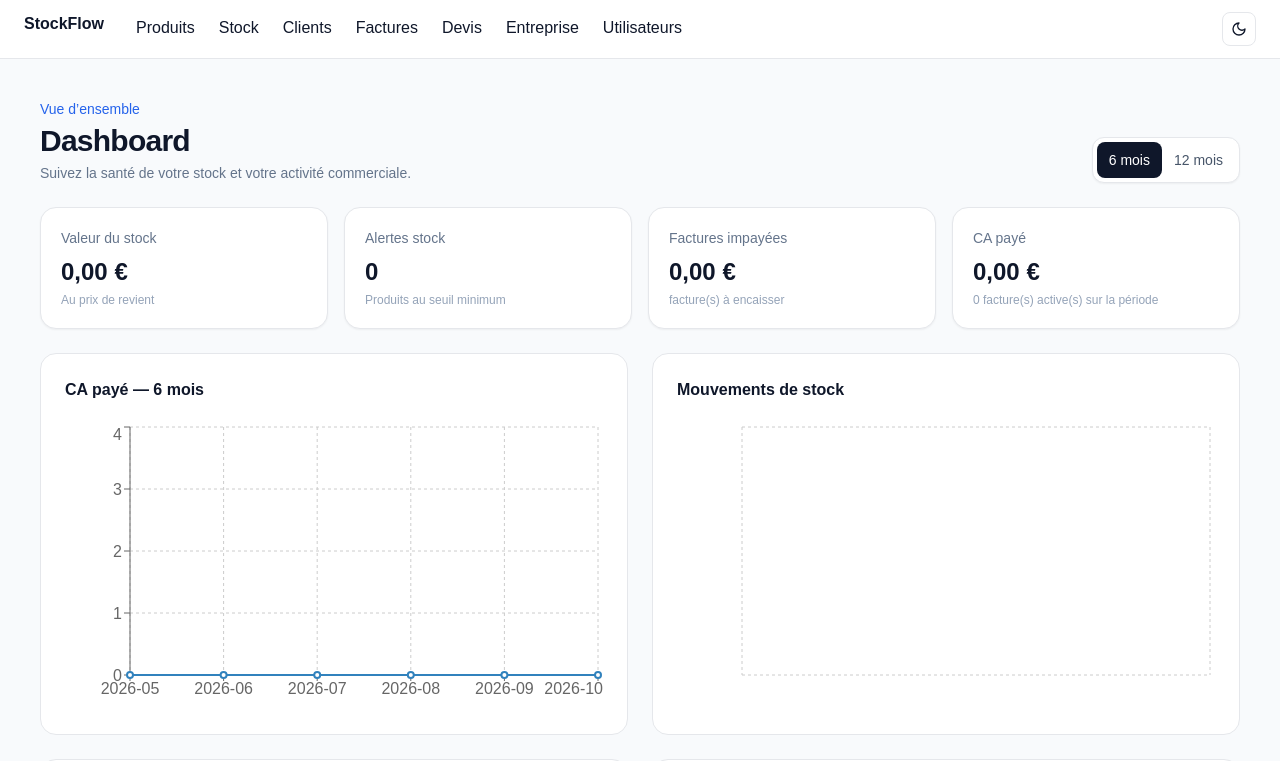
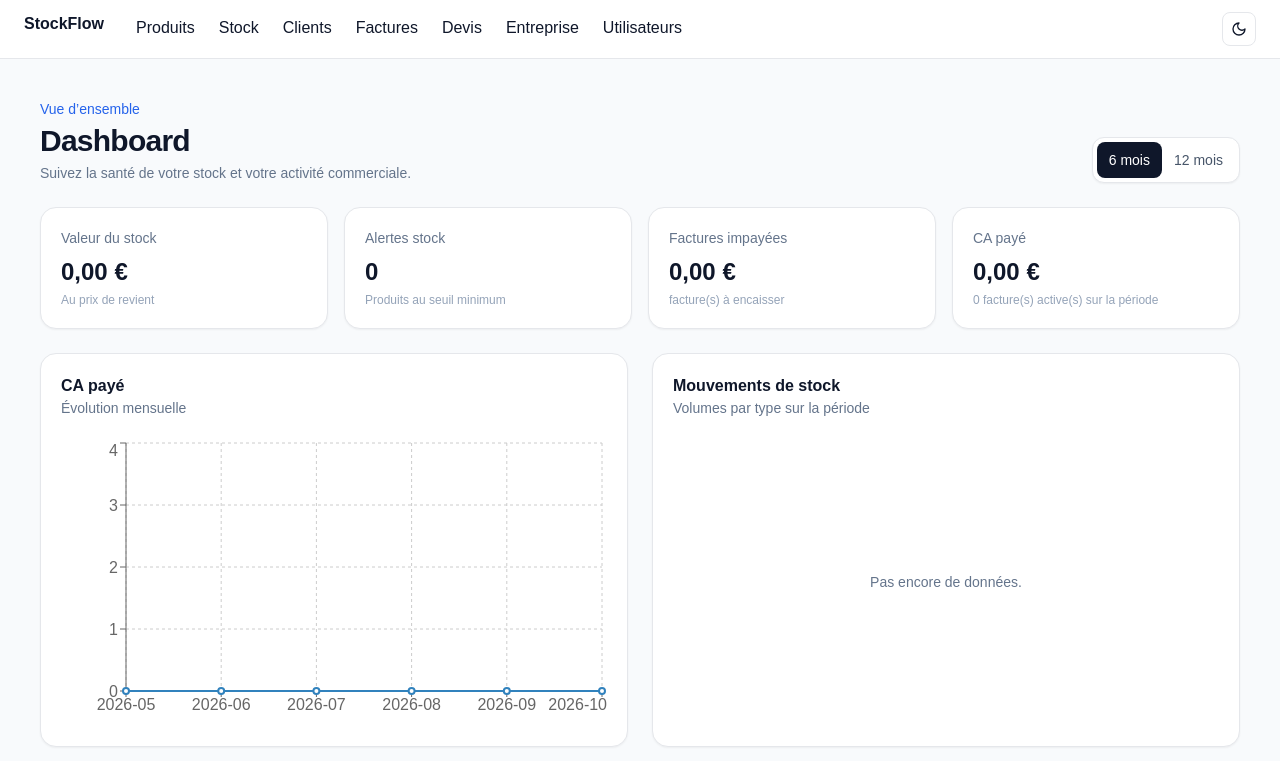
Before and after one commit to WaelSouabni/stockflow, a Next.js app: page /dashboard in a window 1280 px wide. Shown: the top 761 px of the page. Built offline with nearby package versions, Linux system fonts and the light colour scheme; no server answers; the database is empty.

Commit message:
feat(dashboard): improve chart formatting and empty states

```diff
--- a/components/dashboard/dashboard-charts.tsx
+++ b/components/dashboard/dashboard-charts.tsx
@@ -1,3 +1,49 @@
 "use client";
-import {ResponsiveContainer,LineChart,Line,CartesianGrid,XAxis,YAxis,Tooltip,BarChart,Bar} from "recharts";
-export function DashboardCharts({monthly,movements}:{monthly:Array<{month:string;revenue:number}>;movements:Array<{type:string;quantity:number}>}){const grouped=Object.entries(movements.reduce<Record<string,number>>((a,m)=>{a[m.type]=(a[m.type]||0)+m.quantity;return a},{})).map(([type,quantity])=>({type,quantity}));return <div className="grid gap-6 lg:grid-cols-2"><section className="rounded-2xl border bg-white p-6"><h2 className="font-semibold">CA payé — 6 mois</h2><div className="mt-5 h-72"><ResponsiveContainer width="100%" height="100%"><LineChart data={monthly}><CartesianGrid strokeDasharray="3 3"/><XAxis dataKey="month"/><YAxis/><Tooltip/><Line type="monotone" dataKey="revenue" strokeWidth={2}/></LineChart></ResponsiveContainer></div></section><section className="rounded-2xl border bg-white p-6"><h2 className="font-semibold">Mouvements de stock</h2><div className="mt-5 h-72"><ResponsiveContainer width="100%" height="100%"><BarChart data={grouped}><CartesianGrid strokeDasharray="3 3"/><XAxis dataKey="type"/><YAxis/><Tooltip/><Bar dataKey="quantity"/></BarChart></ResponsiveContainer></div></section></div>}
+
+import { ResponsiveContainer, LineChart, Line, CartesianGrid, XAxis, YAxis, Tooltip, BarChart, Bar } from "recharts";
+import { groupMovementQuantities } from "@/lib/dashboard-calculations";
+
+type Props = {
+  monthly: Array<{ month: string; revenue: number }>;
+  movements: Array<{ type: string; quantity: number }>;
+  locale: string;
+  currency: string;
+};
+
+export function DashboardCharts({ monthly, movements, locale, currency }: Props) {
+  const grouped = groupMovementQuantities(movements);
+  const format = (value: number) => new Intl.NumberFormat(locale, { style: "currency", currency }).format(value);
+
+  return (
+    <div className="grid gap-6 lg:grid-cols-2">
+      <section className="rounded-2xl border bg-white p-5 shadow-sm">
+        <div><h2 className="font-semibold">CA payé</h2><p className="text-sm text-slate-500">Évolution mensuelle</p></div>
+        <div className="mt-5 h-72">
+          {monthly.length ? <ResponsiveContainer width="100%" height="100%">
+            <LineChart data={monthly}>
+              <CartesianGrid strokeDasharray="3 3" />
+              <XAxis dataKey="month" />
+              <YAxis />
+              <Tooltip formatter={(value) => format(Number(value))} />
+              <Line type="monotone" dataKey="revenue" strokeWidth={2} />
+            </LineChart>
+          </ResponsiveContainer> : <div className="flex h-full items-center justify-center text-sm text-slate-500">Pas encore de données.</div>}
+        </div>
+      </section>
+      <section className="rounded-2xl border bg-white p-5 shadow-sm">
+        <div><h2 className="font-semibold">Mouvements de stock</h2><p className="text-sm text-slate-500">Volumes par type sur la période</p></div>
+        <div className="mt-5 h-72">
+          {grouped.length ? <ResponsiveContainer width="100%" height="100%">
+            <BarChart data={grouped}>
+              <CartesianGrid strokeDasharray="3 3" />
+              <XAxis dataKey="type" />
+              <YAxis />
+              <Tooltip />
+              <Bar dataKey="quantity" />
+            </BarChart>
+          </ResponsiveContainer> : <div className="flex h-full items-center justify-center text-sm text-slate-500">Pas encore de données.</div>}
+        </div>
+      </section>
+    </div>
+  );
+}
```
